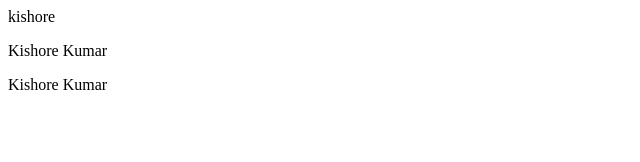
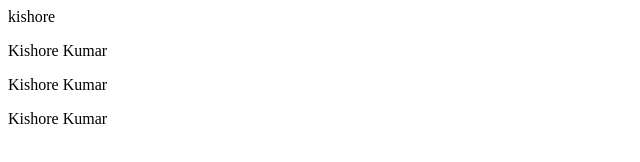
Before and after one commit to kiku19/Project, a plain HTML site: page index.html in a window 1280 px wide. Shown: the whole page, without its empty margins (0-640 px from the left). Drawn offline with Linux system fonts and the light colour scheme.

Commit message:
third commit

```diff
--- a/index.html
+++ b/index.html
@@ -5,4 +5,5 @@
 <body>
     <p>Kishore Kumar</p>
     <p>Kishore Kumar</p>
+    <p>Kishore Kumar</p>
 </body>
```
